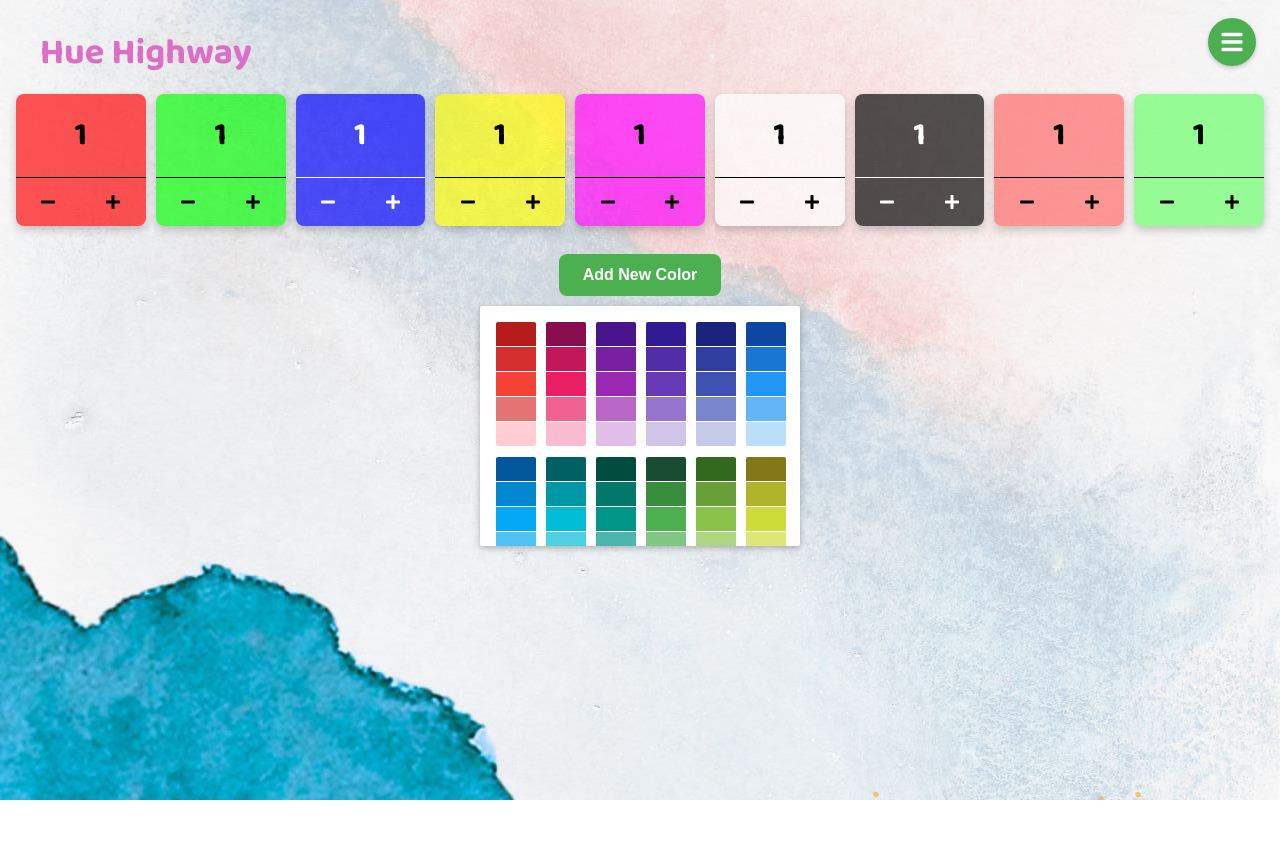
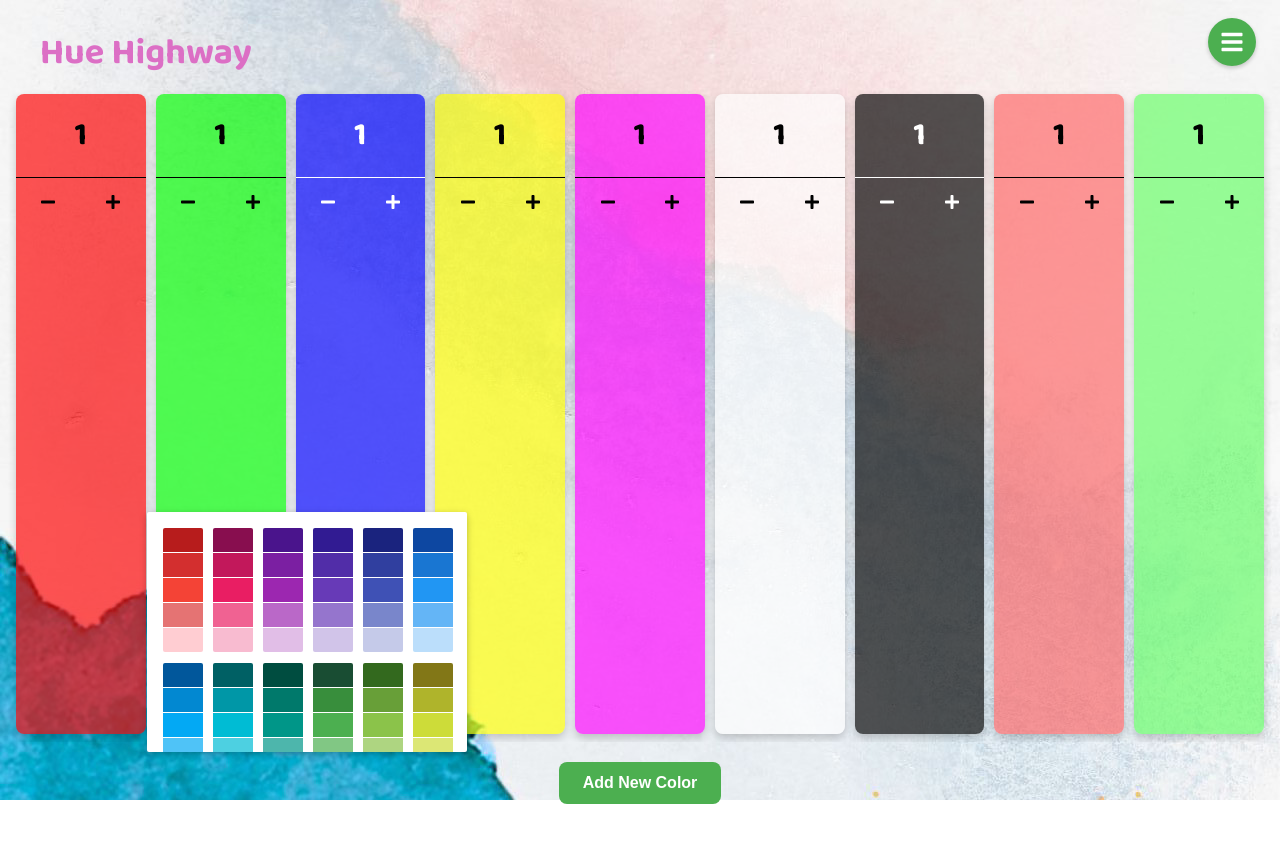
Before and after one commit to DrewJohnsonGT/hue-highway, a Next.js app: page /counter in a window 1280 px wide. Both pictures are taken after a click on the button "Add New Color". Shown: the top 842 px of the page. After the commit the page ends 804 px from the top, so only its background shows below. Built offline with nearby package versions, Linux system fonts and the light colour scheme.

Commit message:
Fix overflow and picker positioning

```diff
--- a/src/app/counter/page.module.css
+++ b/src/app/counter/page.module.css
@@ -1,9 +1,6 @@
-.root {
-  height: 100vh;
+.colorSquares {
   overflow-y: scroll;
-}
-
-.colorSquares {
+  height: 80vh;
   padding: 0.5rem;
   display: grid;
   grid-template-columns: repeat(auto-fit, minmax(100px, 1fr));
--- a/src/components/AddColor/index.module.css
+++ b/src/components/AddColor/index.module.css
@@ -21,4 +21,11 @@
 
 .picker {
   margin: 10px auto;
+  position: absolute;
+  bottom: 0;
+  left: 11%;
 }
+
+.pickerContainer {
+  position: relative;
+}
--- a/src/components/AddColor/index.tsx
+++ b/src/components/AddColor/index.tsx
@@ -13,23 +13,24 @@ export const AddColor = ({ onSelectNewColor }: AddColorProps) => {
     useState<boolean>(false);
   return (
     <div className={styles.root}>
+      {isNewColorPickerOpen && (
+        <div className={styles.pickerContainer}>
+          <SwatchesPicker
+            className={styles.picker}
+            onChange={(color) => {
+              onSelectNewColor(color.hex);
+              setIsNewColorPickerOpen(false);
+            }}
+          />
+        </div>
+      )}
       <button
         className={styles.button}
         onClick={() => {
           setIsNewColorPickerOpen(!isNewColorPickerOpen);
-        }}
-      >
+        }}>
         Add New Color
       </button>
-      {isNewColorPickerOpen && (
-        <SwatchesPicker
-          className={styles.picker}
-          onChange={(color) => {
-            onSelectNewColor(color.hex);
-            setIsNewColorPickerOpen(false);
-          }}
-        />
-      )}
     </div>
   );
 };
```
